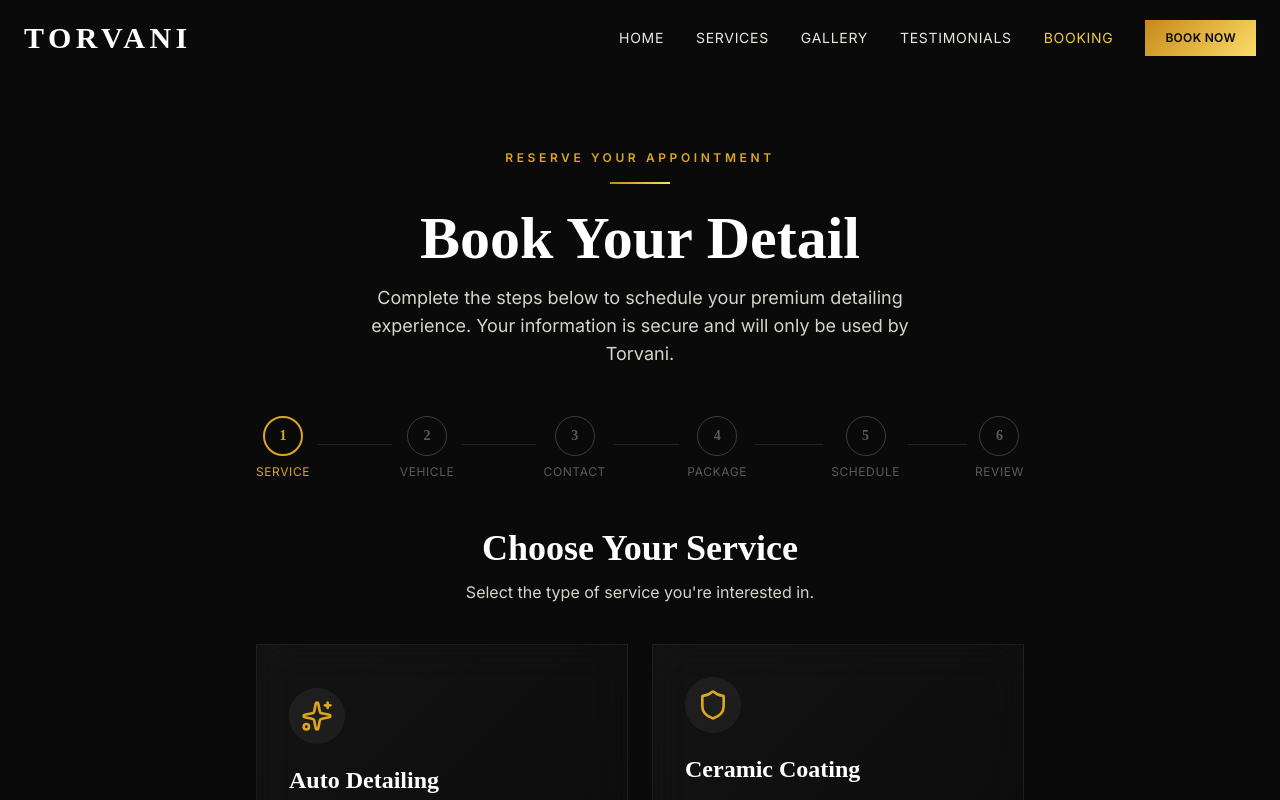
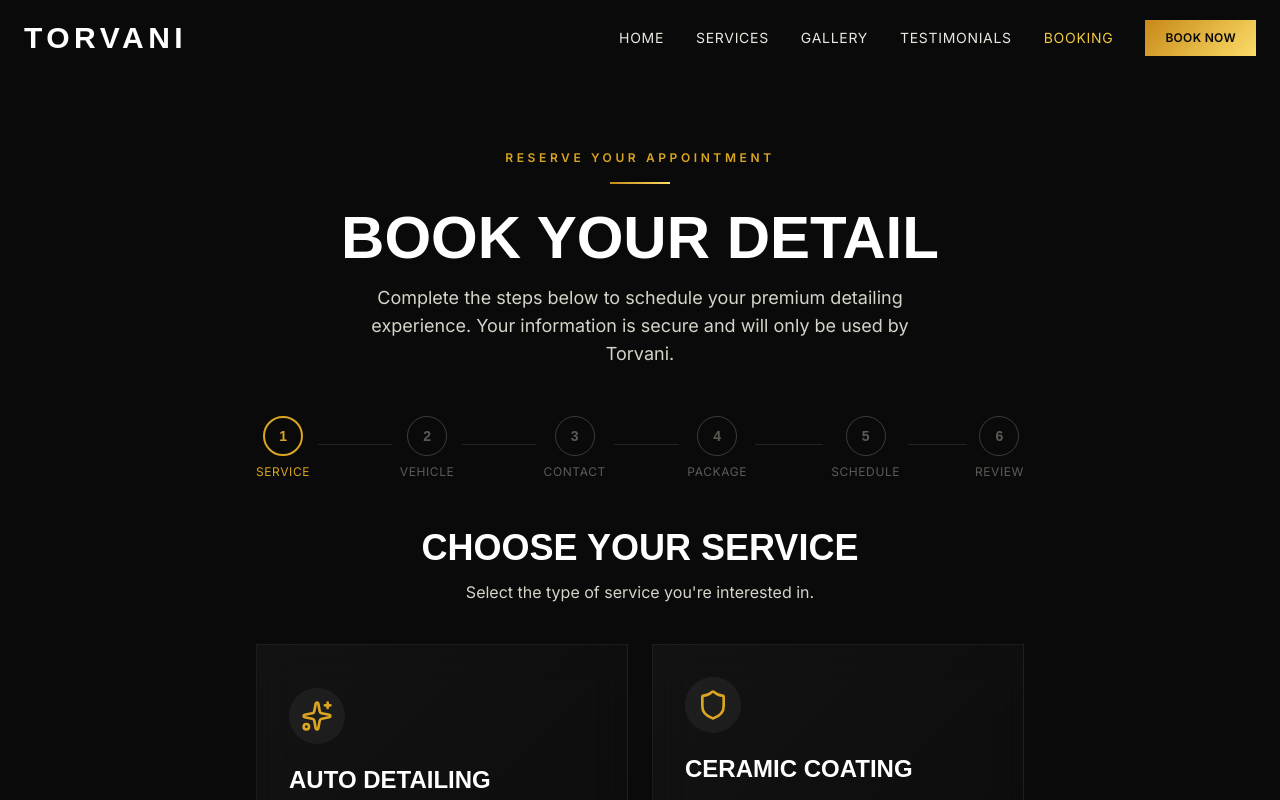
Before and after one commit to empexofficial/torvani, a Next.js app: page /booking in a window 1280 px wide. Shown: the top 800 px of the page. Built offline with nearby package versions, Linux system fonts and the light colour scheme; a web font is replaced by a local one.

Commit message:
style: update display font to 'din-condensed' and enforce uppercase styling for display-font elements.

```diff
--- a/src/app/globals.css
+++ b/src/app/globals.css
@@ -19,6 +19,11 @@
     background-color: #0a0a0a;
     color: #f5f5f0;
     font-family: "Inter", system-ui, sans-serif;
+  }
+
+  /* All display-font headings render uppercase */
+  .font-display {
+    text-transform: uppercase;
   }
 
   ::selection {
--- a/tailwind.config.ts
+++ b/tailwind.config.ts
@@ -45,7 +45,7 @@
                 },
             },
             fontFamily: {
-                display: ['"area-normal"', "serif"],
+                display: ['"din-condensed"', "sans-serif"],
                 body: ["Inter", "system-ui", "sans-serif"],
             },
             backgroundImage: {
```
